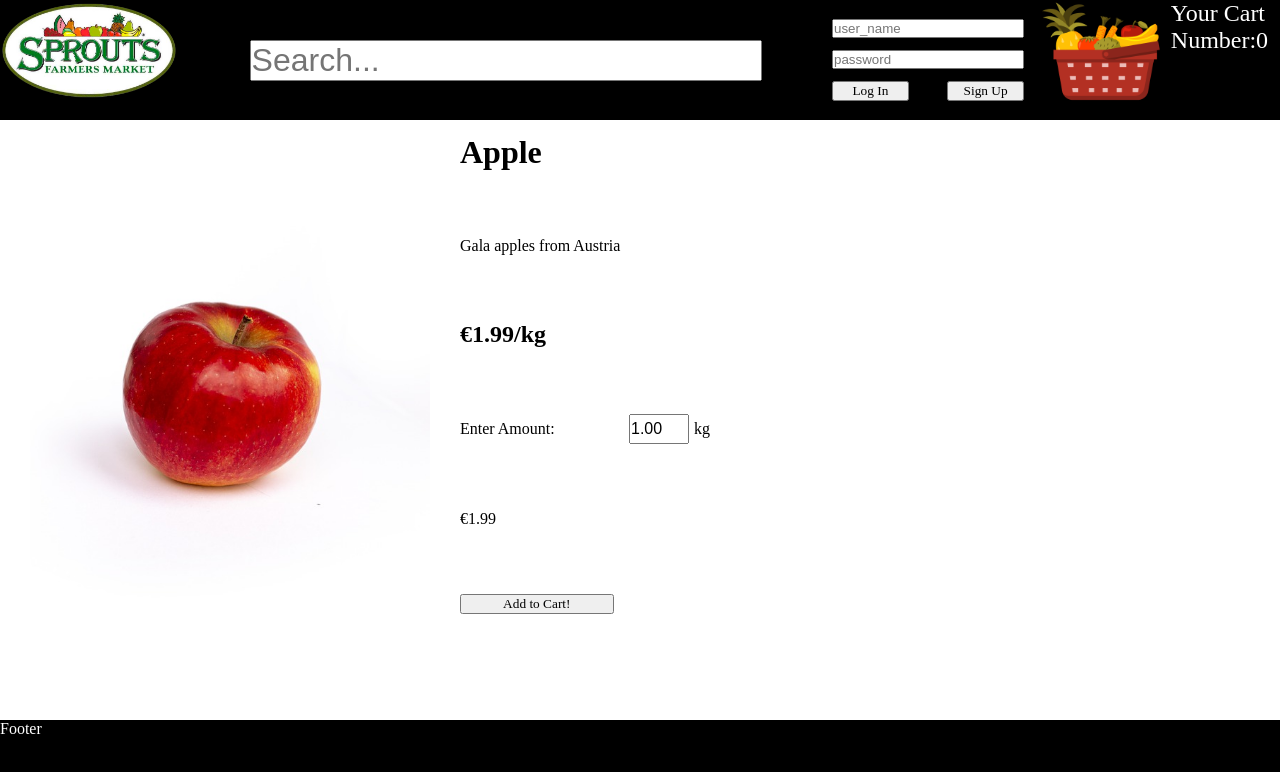
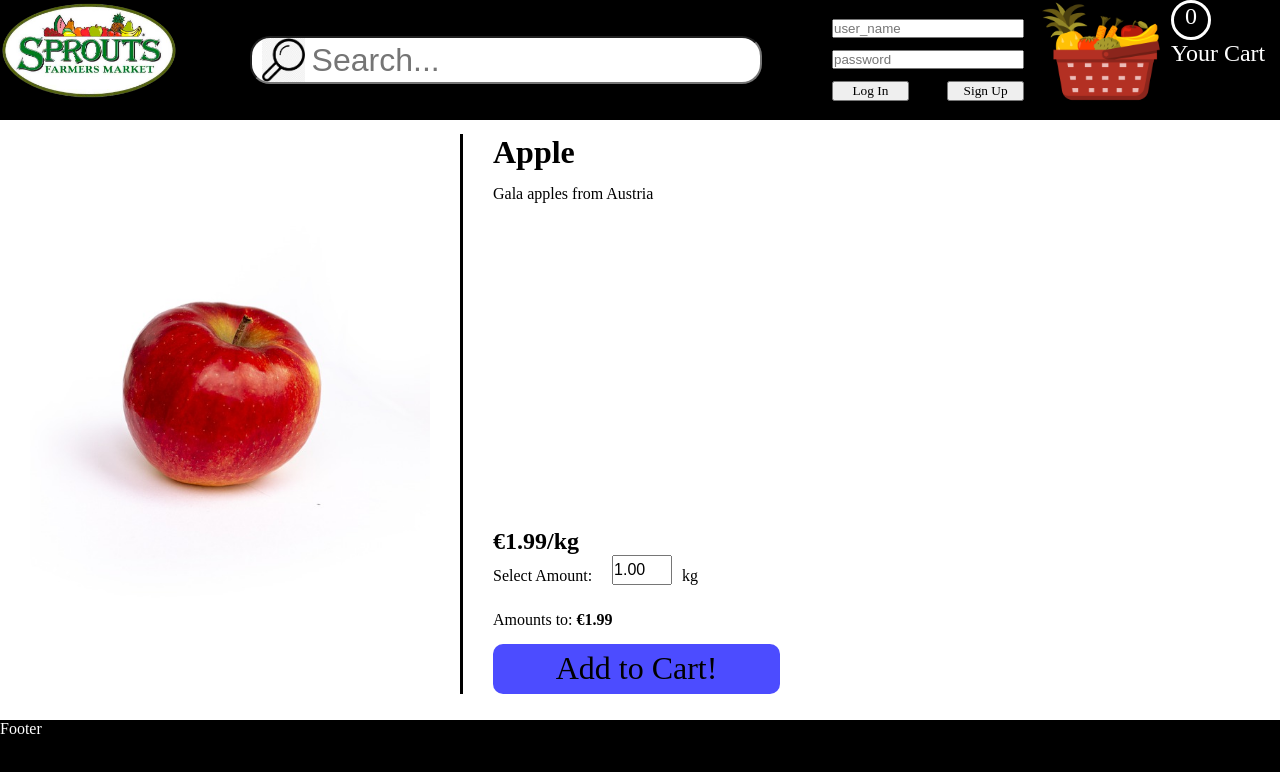
Before and after one commit to Lorenz-A-Mueller/next-js-ecommerce-store, a Next.js app: page /products/1 in a window 1280 px wide. Shown: the top 772 px of the page. Built offline with nearby package versions, Linux system fonts and the light colour scheme.

Commit message:
Fix bug when reloading page; change functionality so  same products get added together in car

```diff
--- a/components/Header.js
+++ b/components/Header.js
@@ -1,3 +1,4 @@
+import { css, keyframes } from '@emotion/react';
 import Image from 'next/image';
 import Link from 'next/link';
 import { useEffect, useState } from 'react';
@@ -6,9 +7,7 @@ import logo from '../public/logo.png';
 import { headerContainerStyles } from './styles.js';
 
 export default function Header(props) {
-  // useEffect(() => {
-  //   setCookies('search', search);
-  // }, [search]);
+  const [startAnimation, setStartAnimation] = useState(false);
 
   function handleChange(e) {
     const input = e.currentTarget.value;
@@ -16,12 +15,30 @@ export default function Header(props) {
   }
 
   useEffect(() => {
-    alert('in header');
-    console.log(
-      'number of clicked on products in header',
-      props.numberOfClickedOnProducts,
-    );
-  }, [props.numberOfClickedOnProducts]);
+    setStartAnimation(true);
+    setTimeout(() => {
+      setStartAnimation(false);
+    }, 1000);
+  }, [props.cart]);
+
+  // ******
+
+  const bounce = keyframes`
+    from, 20%, 53%, 80%, to {
+      transform: translate3d(0,0,0);
+    }
+    40%, 43% {
+      transform: translate3d(0, -30px, 0);
+    }
+    70% {
+      transform: translate3d(0, -15px, 0);
+    }
+    90% {
+      transform: translate3d(0,-4px,0);
+    }
+  `;
+
+  // ****
 
   return (
     <div css={headerContainerStyles}>
@@ -45,7 +62,15 @@ export default function Header(props) {
         </div>
       </div>
       <div className="cart-icon-container">
-        <div className="cart-icon-image-container">
+        <div
+          className="cart-icon-image-container"
+          css={css`
+            animation-name: ${startAnimation ? bounce : null};
+            animation-duration: 1s;
+            animation-timing-function: ease;
+            animation-iteration-count: infinite;
+          `}
+        >
           <Link href="/cart">
             <a>
               <Image src={cart} />
@@ -53,8 +78,10 @@ export default function Header(props) {
           </Link>
         </div>
         <div className="cart-icon-text-container">
+          <p className="cart-icon-text-cartamount-container">
+            {props.cart.length}
+          </p>
           <p>Your Cart</p>
-          <p>Number:{props.numberOfClickedOnProducts}</p>
         </div>
       </div>
     </div>
--- a/components/Layout.js
+++ b/components/Layout.js
@@ -15,6 +15,8 @@ export default function Layout(props) {
       <Header
         handleSearchInput={props.handleSearchInput}
         numberOfClickedOnProducts={props.numberOfClickedOnProducts}
+        cart={props.cart}
+        setCart={props.setCart}
       />
       {props.children}
       <Footer />
--- a/components/styles.js
+++ b/components/styles.js
@@ -1,4 +1,4 @@
-import { css } from '@emotion/react';
+import { css, keyframes } from '@emotion/react';
 
 export const globalStyles = css`
   *,
@@ -59,7 +59,15 @@ export const headerContainerStyles = css`
 
     input {
       width: 100%;
+      height: 40%;
       font-size: 2em;
+      border-radius: 20px;
+      text-indent: 60px;
+      background-image: url('/magnify.png');
+      background-size: contain;
+      background-repeat: no-repeat;
+      background-position: 10px center;
+      background-color: white;
     }
   }
   .login-container {
@@ -97,9 +105,17 @@ export const headerContainerStyles = css`
         font-size: 1.5em;
         margin-left: -7%;
       }
+      .cart-icon-text-cartamount-container {
+        border-radius: 100%;
+        border: solid white 3px;
+        width: 40px;
+        height: 40px;
+        text-align: center;
+      }
     }
   }
 `;
+
 export const footerContainerStyles = css`
   background-color: black;
   height: 10vh;
@@ -159,17 +175,28 @@ export const currentProductContainerStyles = css`
     }
   }
   .current-product-text-container {
-    width: 30vw;
-    height: 60vh;
-    /* background-color: pink; */
+    width: 25vw;
+    height: 70vh;
     display: flex;
     flex-direction: column;
     justify-content: space-between;
+    border-left: solid black 3px;
+    padding-left: 30px;
 
+    > p {
+      margin-top: 5%;
+    }
+
+    .current-product-text-priceinfo-container {
+      margin-top: auto;
+      height: 18%;
+      display: flex;
+      flex-direction: column;
+      justify-content: center;
       .amount-container {
         display: flex;
         align-items: center;
-      justify-content: space-between;
+        justify-content: flex-start;
         width: 250px;
 
         .select-amount-container {
@@ -180,14 +207,32 @@ export const currentProductContainerStyles = css`
             width: 60px;
             height: 30px;
             font-size: 1em;
-          margin-right: 5px;
+            margin-left: 20px;
+            margin-right: 10px;
+          }
+        }
+      }
+      p {
+        margin-top: auto;
+        span {
+          font-weight: bold;
         }
       }
     }
 
     button {
-      width: 40%;
+      width: 100%;
+      height: 50px;
+      font-size: 2em;
+      border: 0;
+      background-color: rgba(0, 0, 255, 0.7);
+      border-radius: 10px;
       font-family: lora;
+      margin-top: 5%;
+
+      &:hover {
+        background-color: blue;
+      }
     }
   }
 `;
@@ -311,6 +356,8 @@ export const cartContainerStyles = css`
     background-color: transparent;
     font-family: lora;
 
+    a {
+      width: 100%;
       button {
         width: 100%;
         height: 50px;
@@ -319,9 +366,9 @@ export const cartContainerStyles = css`
         font-family: lora;
       }
     }
+  }
   .total-amount-container {
     /* background-color: pink; */
-    display: flex;
     flex-direction: column;
     width: 20%;
     height: 160px;
--- a/pages/_app.js
+++ b/pages/_app.js
@@ -7,22 +7,21 @@ import { getCookies, setCookies } from '../utils/cookies';
 
 function MyApp({ Component, pageProps }) {
   const [search, setSearch] = useState('');
-  const [numberOfClickedOnProducts, setNumberOfClickedOnProducts] = useState(0);
-  console.log('get cookies', getCookies('cart'));
+  const [cart, setCart] = useState([]);
 
-  console.log('number of clicked on products: ', numberOfClickedOnProducts);
+  // cookies won't exist when node reads the file (reads it first), so don't setCart then. Only when the file is read for the client-side.
 
   useEffect(() => {
-    if (typeof getCookies('cart') !== 'undefined') {
-      // why necessary????
-      setNumberOfClickedOnProducts(getCookies('cart').length);
+    if (getCookies('cart')) {
+      setCart(getCookies('cart'));
     }
-  }, [numberOfClickedOnProducts]);
+  }, []);
 
-  console.log(
-    'number of clicked on products in app: ',
-    numberOfClickedOnProducts,
-  );
+  // update cookies to reflect the state of cart when it is altered
+
+  useEffect(() => {
+    setCookies('cart', cart);
+  }, [cart]);
 
   function handleSearchInput(input) {
     setSearch(input);
@@ -36,13 +35,15 @@ function MyApp({ Component, pageProps }) {
       </Head>
       <Layout
         handleSearchInput={handleSearchInput}
-        numberOfClickedOnProducts={numberOfClickedOnProducts}
+        cart={cart}
+        setCart={setCart}
       >
         <Component // to all the pages
           {...pageProps}
-          setNumberOfClickedOnProducts={setNumberOfClickedOnProducts}
           handleSearchInput={handleSearchInput}
           search={search}
+          cart={cart}
+          setCart={setCart}
         />
       </Layout>
     </>
--- a/pages/products/[productId].js
+++ b/pages/products/[productId].js
@@ -1,19 +1,15 @@
-import { css } from '@emotion/react';
-import Cookies from 'js-cookie';
 import Head from 'next/head';
-import Image from 'next/image';
-import { useEffect, useState } from 'react';
+import { useState } from 'react';
 import { currentProductContainerStyles } from '../../components/styles';
-import plus_one from '../../public/plus_one.png';
-import { getCookies, setCookies } from '../../utils/cookies';
 
 export default function Product(props) {
   const startValue = 1;
   const [amount, setAmount] = useState(
     props.currentProduct.size === 'kg' ? startValue.toPrecision(3) : startValue,
   );
-  const [clickedOnProducts, setClickedOnProducts] = useState([]);
-  const [hasClicked, setHasClicked] = useState(false);
+  // const [clickedOnProducts, setClickedOnProducts] = useState(
+  //   getCookies('cart'),
+  // );
 
   function handleChange(e) {
     if (e.currentTarget.value > 9) {
@@ -32,32 +28,38 @@ export default function Product(props) {
     }
   }
 
-  useEffect(() => {
-    if (typeof Cookies.get('cart') !== 'undefined') {
-      setClickedOnProducts(getCookies('cart')); // when loading new product site, build the state var from the cookies
-    }
-  }, []);
-
-  useEffect(() => {
-    console.log('clicked on products in useEffect ', clickedOnProducts); // update the Cookies based on the state var
-    setCookies('cart', clickedOnProducts);
-  }, [clickedOnProducts]);
-
   function handleOnClick(currentProductId, currentProductAmount) {
-    // update the state var when clicked
-    setClickedOnProducts((previous) => {
+    // test whether product with same id is already in cart
+    // if so, replace it with a new object with the combined amounts (and restrict it to 9)
+    const oldProduct = props.cart.find((productAlreadyInCart) => {
+      return productAlreadyInCart.id === currentProductId;
+    });
+    if (oldProduct) {
+      const oldProductIndex = props.cart.findIndex((productAlreadyInCart) => {
+        return productAlreadyInCart.id === currentProductId;
+      });
+      const copyOfCart = [...props.cart];
+      let newAmount =
+        parseFloat(oldProduct.amount) + parseFloat(currentProductAmount);
+      if (newAmount > 9) newAmount = 9;
+      copyOfCart.splice(oldProductIndex, 1, {
+        id: currentProductId,
+        amount: newAmount,
+      });
+      props.setCart(copyOfCart);
+    } else {
+      props.setCart((previous) => {
         return previous.concat({
           id: currentProductId,
           amount: currentProductAmount,
         });
       });
-    console.log('clickedOnProducts ', clickedOnProducts);
-
-    setHasClicked(true);
-    setTimeout(() => {
-      setHasClicked(false);
-    }, 2000);
-    props.setNumberOfClickedOnProducts((previous) => previous + 1);
+    }
+  }
+  function handleLostFocus(e) {
+    if (e.currentTarget.value === '0' || e.currentTarget.value === '') {
+      setAmount(1);
+    }
   }
 
   return (
@@ -75,11 +77,12 @@ export default function Product(props) {
         <div className="current-product-text-container">
           <h1>{props.currentProduct.name}</h1>
           <p>{props.currentProduct.desc ? props.currentProduct.desc : ''}</p>
+          <div className="current-product-text-priceinfo-container">
             <h2>
               €{props.currentProduct.price}/{props.currentProduct.size}
             </h2>
             <div className="amount-container">
-            <p>Enter Amount:</p>
+              <p>Select Amount:</p>
               <div className="select-amount-container">
                 <input
                   type="number"
@@ -88,6 +91,7 @@ export default function Product(props) {
                   max="9"
                   min="0"
                   step={props.currentProduct.size === 'kg' ? '0.01' : '1'}
+                  onBlur={(e) => handleLostFocus(e)}
                 />
                 <p>
                   {props.currentProduct.size}
@@ -95,26 +99,17 @@ export default function Product(props) {
                 </p>
               </div>
             </div>
-          <p>€{(amount * props.currentProduct.price).toFixed(2)}</p>
+            <p>
+              Amounts to:{' '}
+              <span>€{(amount * props.currentProduct.price).toFixed(2)}</span>
+            </p>
+          </div>
           <button
             onClick={() => handleOnClick(props.currentProduct.id, amount)}
           >
             Add to Cart!
           </button>
         </div>
-      </div>
-      <div
-        className="plus-one-container"
-        css={css`
-          position: absolute;
-          top: 0;
-          right: 0;
-          width: 100px;
-          height: 100px;
-          display: ${hasClicked ? 'block' : 'none'};
-        `}
-      >
-        <Image src={plus_one} />
       </div>
     </>
   );
```
Also changed, not shown: components/CartSingleImage.js (+22 -8 lines), pages/cart.js (+23 -38 lines), pages/index.js (+0 -9 lines), public/magnify.png (added). Lines whose indentation alone changed are shown as unchanged.
